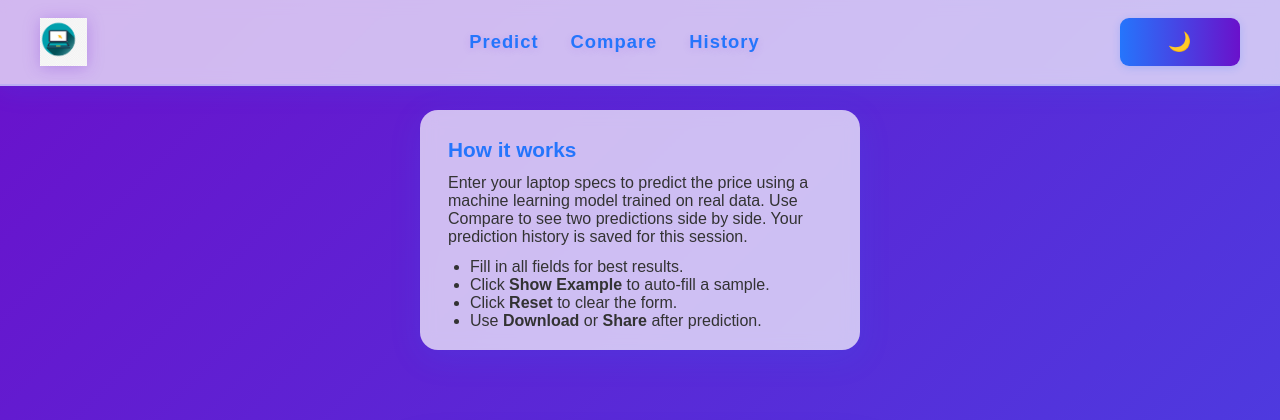
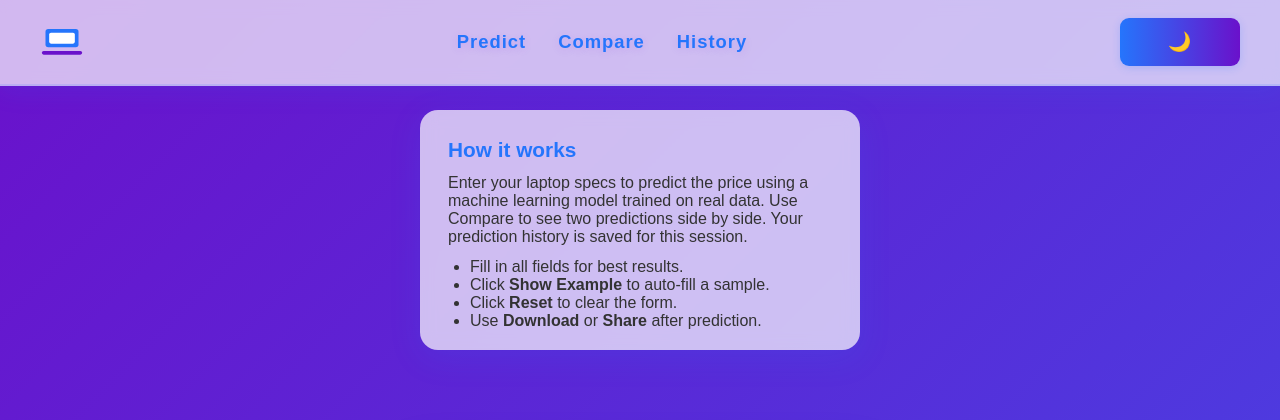
Before and after one commit to RensithUdara/Laptop-Price-Predictor, a Flask app: page / in a window 1280 px wide. Shown: the top 420 px of the page. Run offline with Flask 3, Linux system fonts and the light colour scheme.

Commit message:
Replace logo image with SVG icon for improved scalability and design consistency

```diff
--- a/website/templates/index.html
+++ b/website/templates/index.html
@@ -9,7 +9,13 @@
 </head>
 <body>
     <header class="header">
-        <img src="/static/logo.png" alt="Logo" class="logo">
+        <span class="laptop-icon" aria-label="Laptop Icon">
+            <svg width="44" height="44" viewBox="0 0 48 48" fill="none" xmlns="http://www.w3.org/2000/svg">
+                <rect x="6" y="12" width="36" height="20" rx="3" fill="#2575fc"/>
+                <rect x="10" y="16" width="28" height="12" rx="2" fill="#fff"/>
+                <rect x="2" y="36" width="44" height="4" rx="2" fill="#6a11cb"/>
+            </svg>
+        </span>
         <nav>
             <ul>
                 <li><a href="#predict">Predict</a></li>
```
